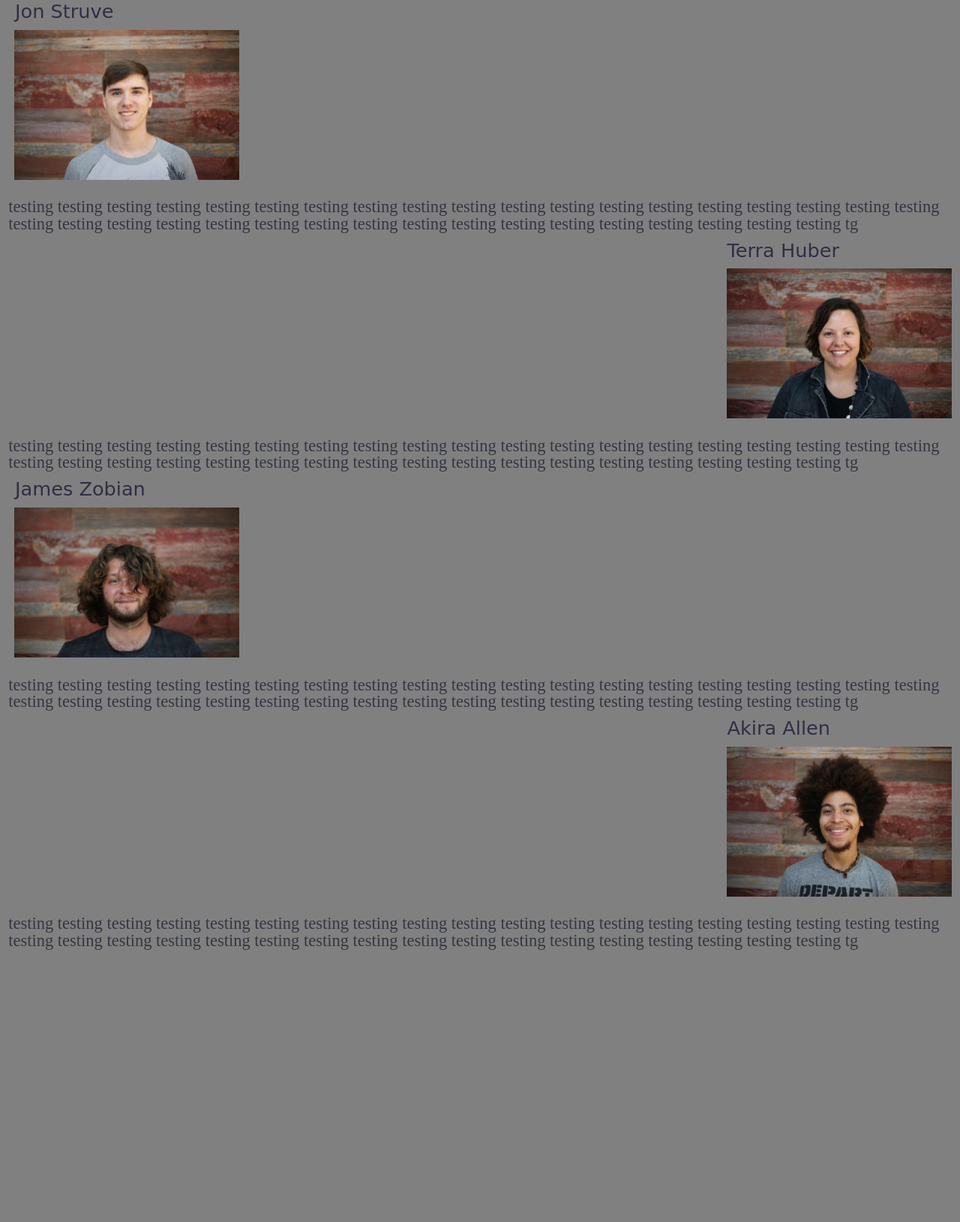
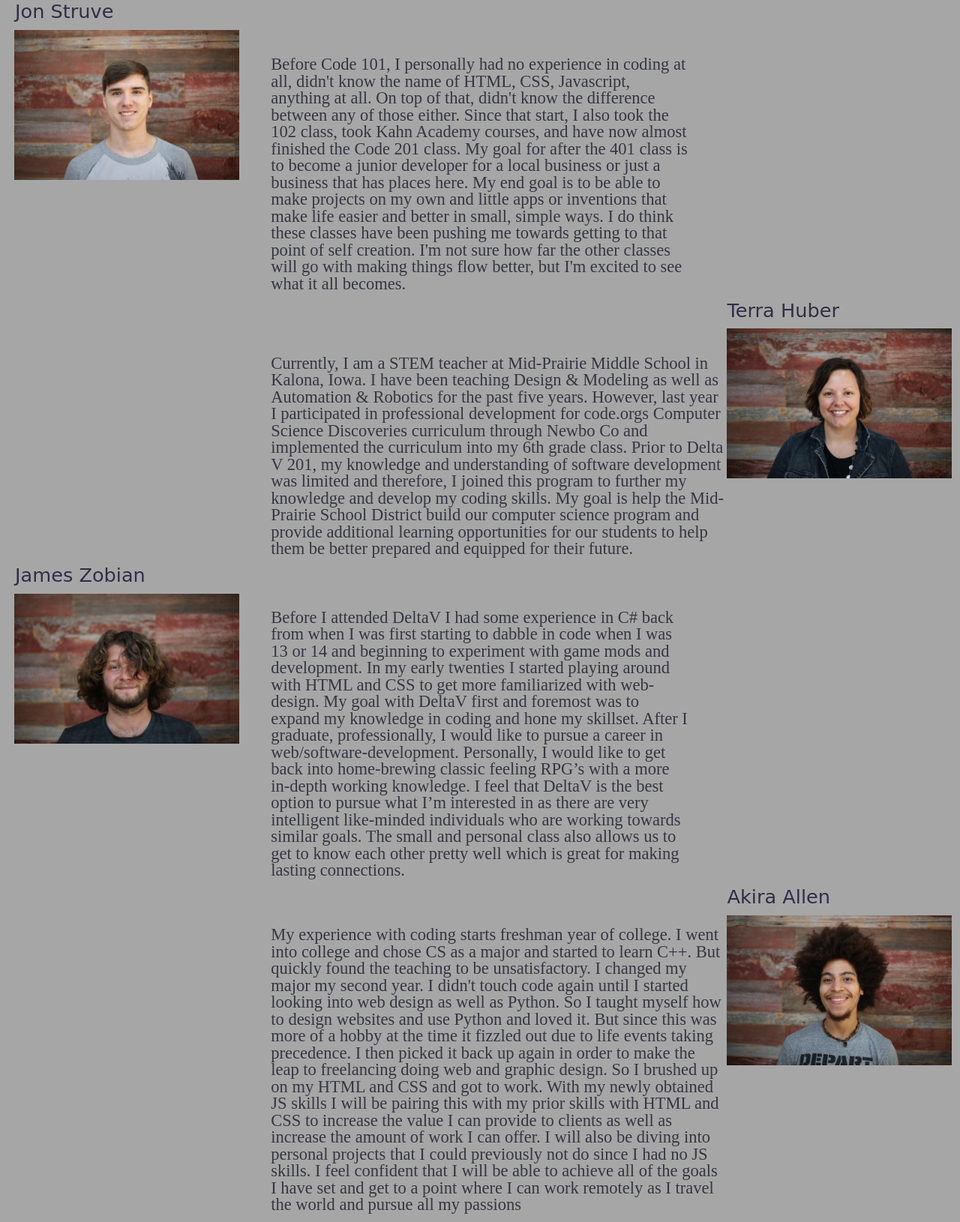
Before and after one commit to OCDAmmo3/madlibs, a plain HTML site: page about.html in a window 1280 px wide. Shown: the part 197-1827 px from the top of the page at 75% size. Before the commit the page ends 1474 px from the top, so only its background shows below. Drawn offline with Linux system fonts and the light colour scheme.

Commit message:
about css and html updates

```diff
--- a/about.html
+++ b/about.html
@@ -24,31 +24,33 @@
         <section id="abouts">
             <div class="leftAbout" id="infoJon">
                 <h3>Jon Struve</h3>
-                <img src="images/jon.jpg">
+                <img id='jon' src="images/jon.jpg">
             </div>
             <div class="leftAbout" id="paraJon">
-                <p>testing testing testing testing testing testing testing testing testing testing testing testing testing testing testing testing testing testing testing testing testing testing testing testing testing testing testing testing testing testing testing testing testing testing testing testing tg</p>
+                <p id='jon'>Before Code 101, I personally had no experience in coding at all, didn't know the name of HTML, CSS, Javascript, anything at all. On top of that, didn't know the difference between any of those either. Since that start, I also took the 102 class, took Kahn Academy courses, and have now almost finished the Code 201 class.
+                    My goal for after the 401 class is to become a junior developer for a local business or just a business that has places here. My end goal is to be able to make projects on my own and little apps or inventions that make life easier and better in small, simple ways.
+                    I do think these classes have been pushing me towards getting to that point of self creation. I'm not sure how far the other classes will go with making things flow better, but I'm excited to see what it all becomes.</p>
             </div>
             <div class="rightAbout" id="infoTerra">
                 <h3>Terra Huber</h3>
-                <img src="images/terra.jpg">
+                <img id='terra' src="images/terra.jpg">
             </div>
             <div class="rightAbout" id="paraTerra">
-                <p>testing testing testing testing testing testing testing testing testing testing testing testing testing testing testing testing testing testing testing testing testing testing testing testing testing testing testing testing testing testing testing testing testing testing testing testing tg</p>
+                <p id='terra'>Currently, I am a STEM teacher at Mid-Prairie Middle School in Kalona, Iowa.  I have been teaching Design & Modeling as well as Automation & Robotics for the past five years.  However, last year I participated in professional development for code.orgs Computer Science Discoveries curriculum through Newbo Co and implemented the curriculum into my 6th grade class. Prior to Delta V 201, my knowledge and understanding of software development was limited and therefore, I joined this program to further my knowledge and develop my coding skills.  My goal is help the Mid-Prairie School District build our computer science program and provide additional learning opportunities for our students to help them be better prepared and equipped for their future.</p>
             </div>
             <div class="leftAbout" id="infoJames">
                 <h3>James Zobian</h3>
-                <img src="images/james.jpg">
+                <img id='james' src="images/james.jpg">
             </div>
             <div class="leftAbout" id="paraJames">
-                <p>testing testing testing testing testing testing testing testing testing testing testing testing testing testing testing testing testing testing testing testing testing testing testing testing testing testing testing testing testing testing testing testing testing testing testing testing tg</p>
+                <p id='james'>Before I attended DeltaV I had some experience in C# back from when I was first starting to dabble in code when I was 13 or 14 and beginning to experiment with game mods and development. In my early twenties I started playing around with HTML and CSS to get more familiarized with web-design. My goal with DeltaV first and foremost was to expand my knowledge in coding and hone my skillset. After I graduate, professionally, I would like to pursue a career in web/software-development. Personally, I would like to get back into home-brewing classic feeling RPG’s with a more in-depth working knowledge. I feel that DeltaV is the best option to pursue what I’m interested in as there are very intelligent like-minded individuals who are working towards similar goals. The small and personal class also allows us to get to know each other pretty well which is great for making lasting connections.</p>
             </div>
             <div class="rightAbout" id="infoAkira">
-                <h3>Akira Allen</h3>
-                <img src="images/akira.jpg">
+                <h3 id='a'>Akira Allen</h3>
+                <img id='akira' src="images/akira.jpg">
             </div>
             <div class="rightAbout" id="paraAkira">
-                <p>testing testing testing testing testing testing testing testing testing testing testing testing testing testing testing testing testing testing testing testing testing testing testing testing testing testing testing testing testing testing testing testing testing testing testing testing tg</p>
+                <p id='akira'>My experience with coding starts freshman year of college. I went into college and chose CS as a major and started to learn C++. But quickly found the teaching to be unsatisfactory. I changed my major my second year. I didn't touch code again until I started looking into web design as well as Python. So I taught myself how to design websites and use Python and loved it. But since this was more of a hobby at the time it fizzled out due to life events taking precedence. I then picked it back up again in order to make the leap to freelancing doing web and graphic design. So I brushed up on my HTML and CSS and got to work.  With my newly obtained JS skills I will be pairing this with my prior skills with HTML and CSS to increase the value I can provide to clients as well as increase the amount of work I can offer. I will also be diving into personal projects that I could previously not do since I had no JS skills.  I feel confident that I will be able to achieve all of the goals I have set and get to a point where I can work remotely as I travel the world and pursue all my passions</p>
             </div>
         </section>
         <section id="projectColab">
--- a/css/about.css
+++ b/css/about.css
@@ -7,7 +7,7 @@ font-family: 'Nunito', sans-serif;
 
 body{
     font-size:20px;
-    background-color:gray;
+    background-color:rgb(167, 166, 166);
 
 }
 
@@ -159,6 +159,7 @@ img {
     height:auto;
     padding:11.25px;
     margin-left:-12px;
+
 }
 
 #abouts {
@@ -167,10 +168,12 @@ img {
 
 #infoJon, #infoJames {
     margin-left:20px;
+
 }
 
 #infoTerra #infoAkira {
     margin-right:20px;
+
 }
 
 .leftAbout {
@@ -188,6 +191,33 @@ p {
     color: #343642;
     font-size: 22.5px;
     padding: 11.25px;
+}
 
+section{
+    position: relative;
+}
 
+p#jon{
+    margin-left:350px;
+    margin-top: -190px;
+    margin-right:350px;
 }
+p#terra{
+    margin-top:-190px;
+    margin-right:300px;
+    margin-left:350px;
+}
+p#james{
+    margin-left:350px;
+    margin-top: -205px;
+    margin-right:350px;
+}
+p#akira{
+    margin-top:-210px;
+    margin-right:300px;
+    margin-left:350px;
+    text-align: left;
+}
+h3#a{
+    margin-left:0px;
+}
```
Also changed, not shown: css/reset.css (line endings or trailing spaces).
